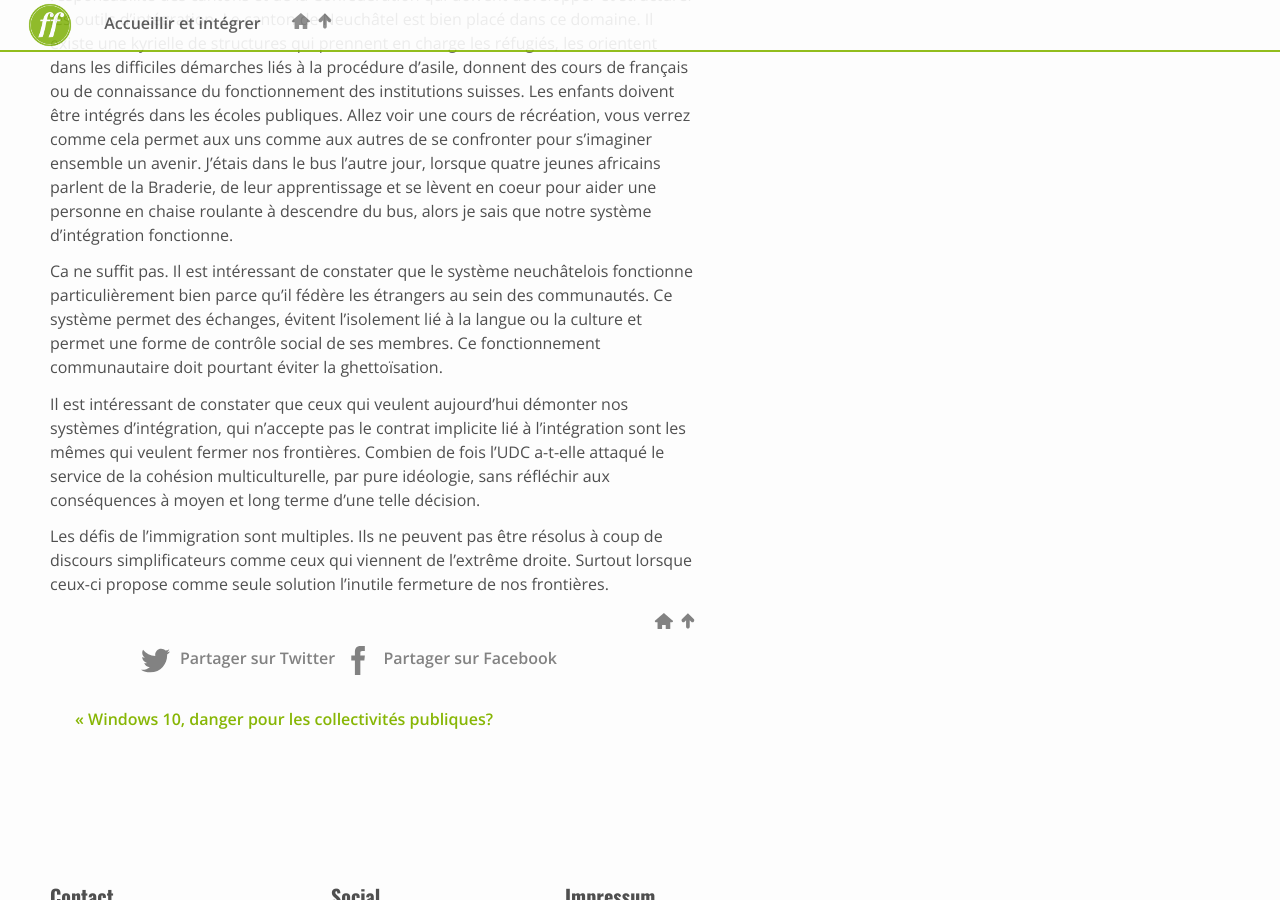
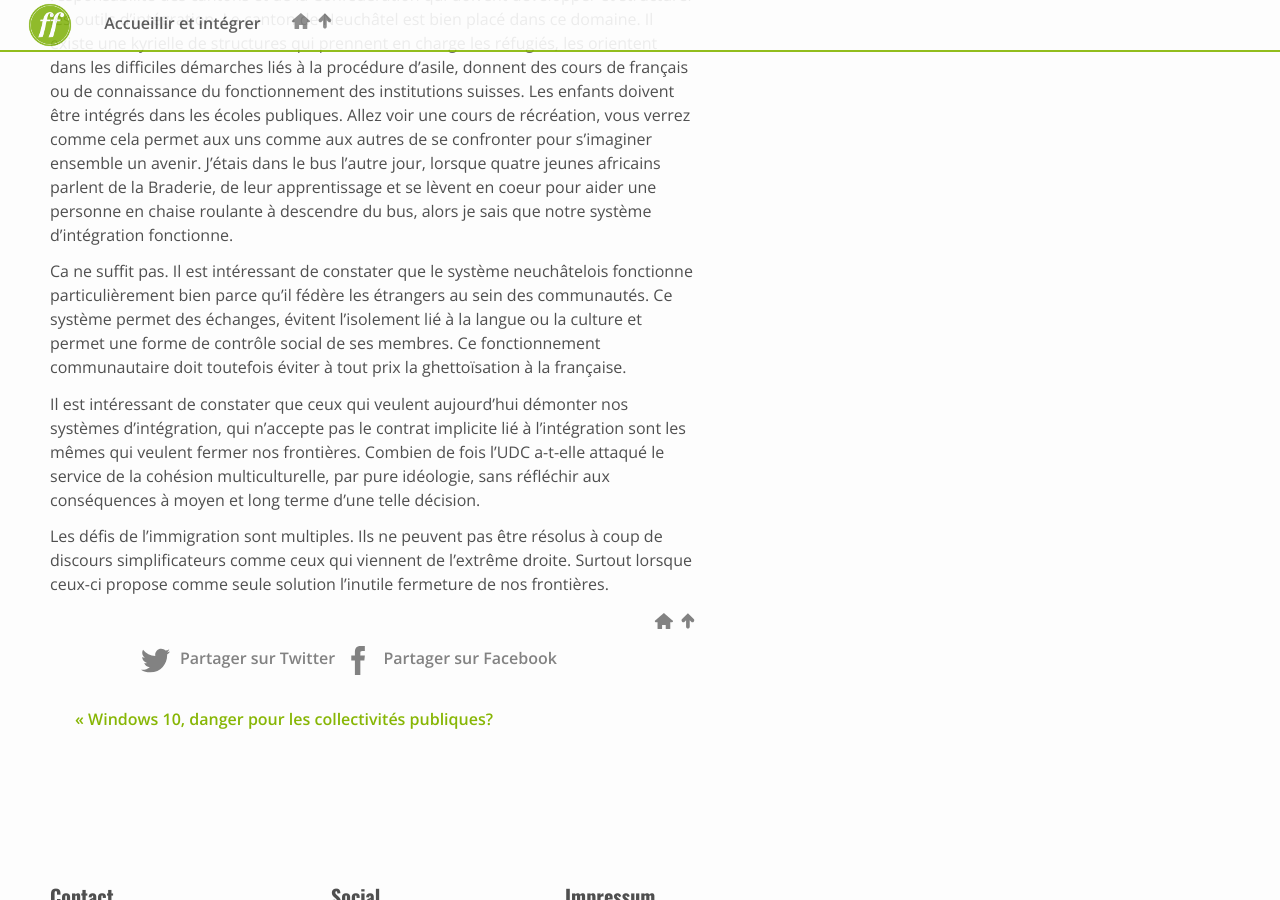
Before and after one commit to ffivaz/ffivaz.github.io, a Jekyll site: the page built from _posts/2015-09-09-accueillir-et-integrer.markdown, in a window 1280 px wide and 900 px high, scrolled down 1433 px. Built offline with Jekyll 4.4.1, drawn with Linux system fonts in a browser that asks for light colours; nearby versions of some CDN libraries; comment, search, counter and statistics services are not loaded.

```diff
--- a/_posts/2015-09-09-accueillir-et-integrer.markdown
+++ b/_posts/2015-09-09-accueillir-et-integrer.markdown
@@ -49,7 +49,7 @@
 Ca ne suffit pas. Il est intéressant de constater que le système neuchâtelois fonctionne particulièrement
 bien parce qu’il fédère les étrangers au sein des communautés. Ce système permet des échanges, évitent l’isolement
 lié à la langue ou la culture et permet une forme de contrôle social de ses membres. Ce fonctionnement communautaire
-doit pourtant éviter la ghettoïsation.
+doit toutefois éviter à tout prix la ghettoïsation à la française.
 
 Il est intéressant de constater que ceux qui veulent aujourd’hui démonter nos systèmes d’intégration, qui
 n’accepte pas le contrat implicite lié à l’intégration sont les mêmes qui veulent fermer nos frontières.
```
